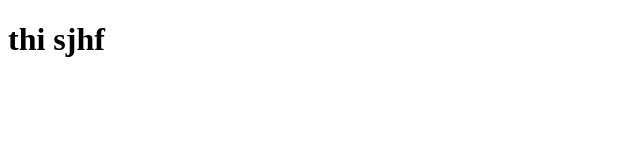
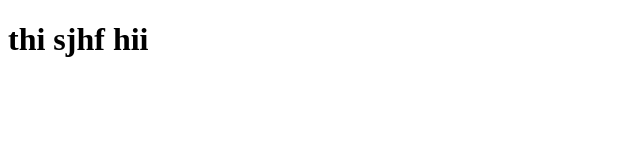
Before and after one commit to 2815-bit/Github_learn_1, a plain HTML site: page simple.html in a window 1280 px wide. Shown: the full height of the page, 0-640 px from the left. Drawn offline with Linux system fonts and the light colour scheme.

Commit message:
trial co

```diff
--- a/simple.html
+++ b/simple.html
@@ -6,6 +6,6 @@
     <title>Document</title>
 </head>
 <body>
-    <h1>thi sjhf</h1>
+    <h1>thi sjhf hii</h1>
 </body>
 </html>
```
